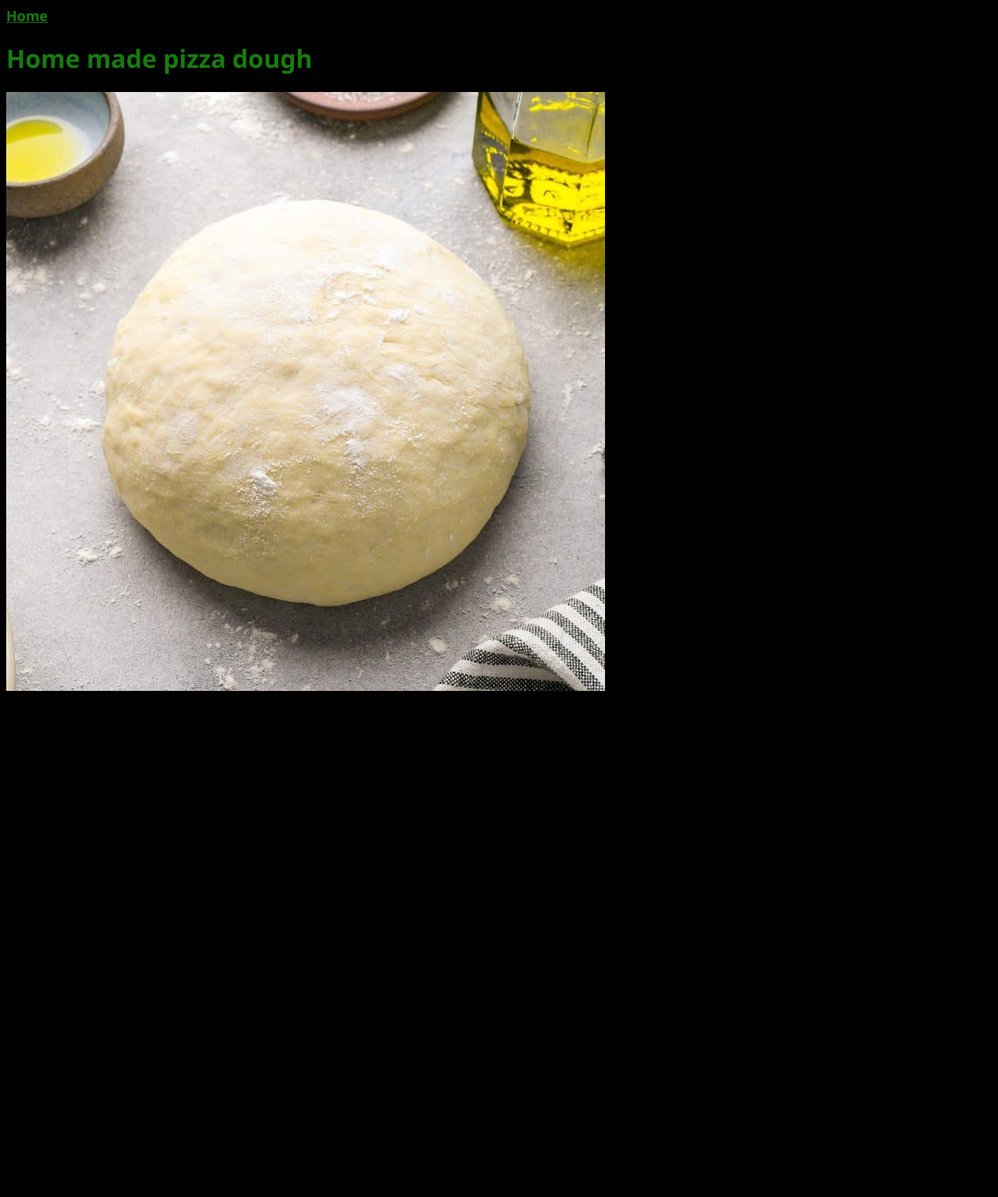
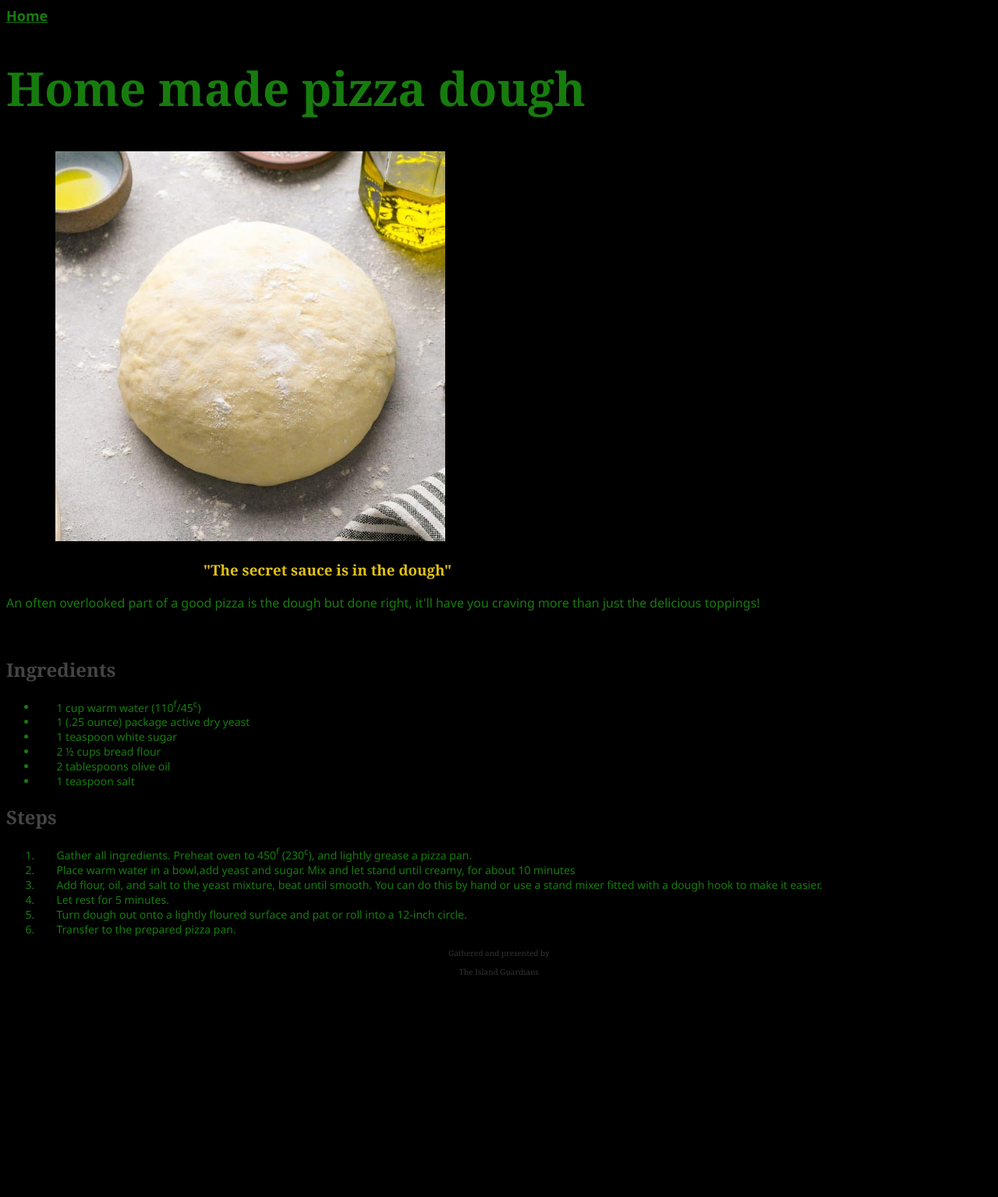
Before and after one commit to ShaneP767/odin-recipes, a plain HTML site: page recipes/pizza-dough.html in a window 1280 px wide. Shown: the whole page at 78% size. After the commit the page ends 1263 px from the top, so only its background shows below. Drawn offline with Linux system fonts and the light colour scheme.

Commit message:
Update css and add tags in html files

```diff
--- /dev/null
+++ b/css/homepage.css
@@ -0,0 +1,23 @@
+body{
+    background-color: black;
+    font-family: 'Segoe UI', Tahoma, Geneva, Verdana, sans-serif;
+}
+
+.top-link-bar {
+    background-color: #b3ff00;
+    font-weight: bold;
+    color: #177c0e;
+   font-size: 12px;
+   columns:auto 3;
+}
+h1 {
+    text-align: center;
+    font-weight: bold;
+    font-size: 80px;
+    color: #177c0e ;
+    font-family:Papyrus, Cambria, Cochin, Georgia, Times, 'Times New Roman', serif;
+}
+li {
+    color: #177c0e;
+    padding-left: 15%;
+}
--- a/css/styles.css
+++ b/css/styles.css
@@ -1,12 +1,54 @@
 body{
     background-color: black;
+    color:#177c0e;
     font-family: 'Segoe UI', Tahoma, Geneva, Verdana, sans-serif;
 }
 
+h1,
+.quote,
+#ingredient-heading,
+#steps-heading,
+#optional,
+.optional-subheading,
+.footer {
+    font-family:Papyrus, Cambria, Cochin, Georgia, Times, 'Times New Roman', serif;
+}
 .home {
     font-weight: bold;
     color: #177c0e;
    font-size: large;
 }
-h1 {color: #177c0e
+h1 {
+    text-align: left;
+    font-size: 60px;
+    color: #177c0e ;
+
 }
+
+h2,
+h3 {color: #444;
+}
+
+.quote{
+    padding-left:20%;
+    color: rgb(223, 193, 22);
+
+}
+.ingredients,
+.steps {
+    padding-top: 0%;
+    font-size: 14px;
+    text-indent: 2%;
+}
+.footer {
+
+    padding-top: 0%;
+    font-size: 10px;
+    color:#333;
+    text-align: center;
+}
+
+img{
+    height:500px;
+    padding-left: 5%;
+}
--- a/recipes/pizza-dough.html
+++ b/recipes/pizza-dough.html
@@ -9,11 +9,11 @@
         <a class="home" href="../index.html">Home</a>
         <h1>Home made pizza dough</h1>
         <img src="../images/pizza-dough.jpg" alt="A ball of dough">
-        <h3>"The secret sauce is in the dough"</h4>
+        <h3 class="quote">"The secret sauce is in the dough"</h4>
         <p>An often overlooked part of a good pizza is the dough but done right, it'll have you craving more than just the delicious toppings!</p>
         <br>
-        <h2>Ingredients</h2>
-        <ul>
+        <h2 id="ingredient-heading">Ingredients</h2>
+        <ul class="ingredients">
             <li>1 cup warm water (110<sup>f</sup>/45<sup>c</sup>)</li>
             <li>1 (.25 ounce) package active dry yeast</li>
             <li>1 teaspoon white sugar</li>
@@ -21,14 +21,18 @@
             <li>2 tablespoons olive oil</li>
             <li>1 teaspoon salt</li>
         </ul>
-        <h2>Steps</h2>
-        <ol>
-            <li><p>Gather all ingredients. Preheat oven to 450<sup>f</sup> (230<sup>c</sup>), and lightly grease a pizza pan.</p></li>
-            <li><p>Place warm water in a bowl,add yeast and sugar. Mix and let stand until creamy, for about 10 minutes</p></li>
-            <li><p>Add flour, oil, and salt to the yeast mixture, beat until smooth. <br>You can do this by hand or use a stand mixer fitted with a dough hook to make it easier. </p></li>
-            <li><p> Let rest for 5 minutes.</p></li>
-            <li><p>Turn dough out onto a lightly floured surface and pat or roll into a 12-inch circle. </p></li>
-            <li><p>Transfer to the prepared pizza pan.</p></li>
+        <h2 id="steps-heading">Steps</h2>
+        <ol class="steps">
+            <li>Gather all ingredients. Preheat oven to 450<sup>f</sup> (230<sup>c</sup>), and lightly grease a pizza pan.</li>
+            <li>Place warm water in a bowl,add yeast and sugar. Mix and let stand until creamy, for about 10 minutes</li>
+            <li>Add flour, oil, and salt to the yeast mixture, beat until smooth. You can do this by hand or use a stand mixer fitted with a dough hook to make it easier. </li>
+            <li>Let rest for 5 minutes.</li>
+            <li>Turn dough out onto a lightly floured surface and pat or roll into a 12-inch circle. </li>
+            <li>Transfer to the prepared pizza pan.</li>
         </ol>
+        <div class="footer">
+            <p>Gathered and presented by</p>
+            <p>The Island Guardians</p>
+        </div>
     </body>
 </html>
```
Also changed, not shown: index.html (+7 -1 lines), recipes/coffee.html (+25 -16 lines), recipes/oatmeal.html (+30 -16 lines).
